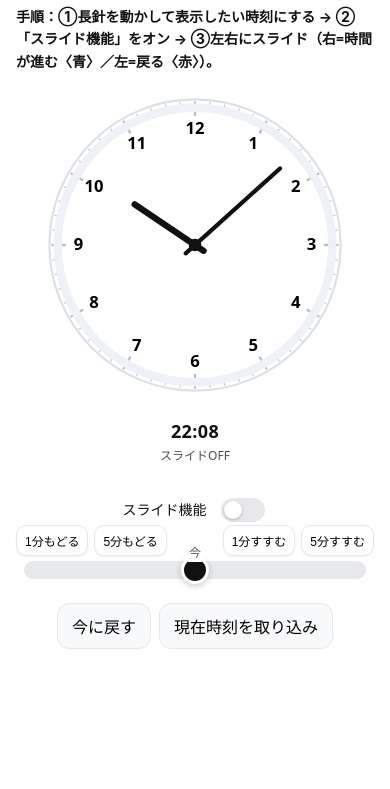
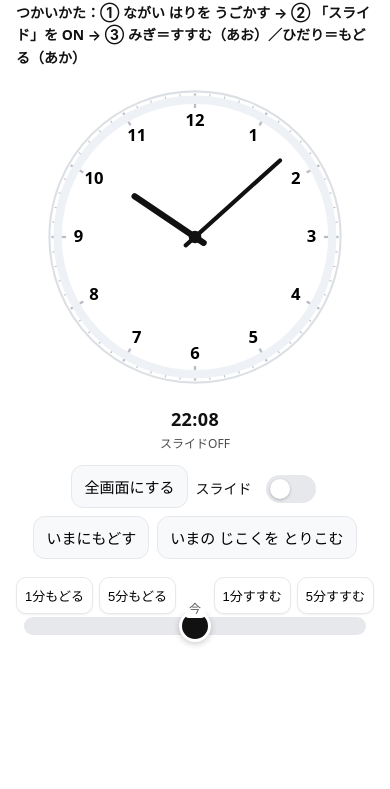
Before and after one commit to tkk-fk/tokei_mae-ato-, a plain HTML site: page index.html in a window 390 px wide. Shown: the part 55-844 px from the top of the page. Drawn offline with Linux system fonts and the light colour scheme.

Commit message:
Update index.html

```diff
--- a/index.html
+++ b/index.html
@@ -2,91 +2,103 @@
 <html lang="ja">
 <head>
   <meta charset="UTF-8" />
+  <!-- 連打ズーム対策：user-scalable は禁止せず、JS/CSSで二度タップ拡大を抑止します -->
   <meta name="viewport" content="width=device-width,initial-scale=1,viewport-fit=cover" />
-  <title>アナログ時計の読み方補助</title>
+  <title>いまからなんぷん？「◯ふんご／◯ふんまえ」が色でわかるアプリ</title>
   <style>
     :root{
       --bg:#fff; --fg:#111; --muted:#e6e8ec; --accent:#1e90ff; --accent2:#ff6b6b;
     }
     *{ box-sizing:border-box }
+    html,body{ height:100% }
     body{
       margin:0; color:var(--fg); background:var(--bg);
       font-family: system-ui,-apple-system,"Noto Sans JP","Hiragino Kaku Gothic ProN","Yu Gothic",sans-serif;
       line-height:1.6;
+      user-select:none; -webkit-user-select:none;
+      touch-action:manipulation;               /* 連打ズームを抑止（iOS/Android/Chrome） */
+      -webkit-text-size-adjust:100%;
+      overscroll-behavior:contain;             /* モバイルの引っ張り更新などを抑える */
     }
-    .container{ max-width:920px; margin:0 auto; padding:16px; display:grid; gap:16px; }
+    .container{ max-width:920px; margin:0 auto; padding:16px; display:grid; gap:12px; }
     h1{ margin:0; font-size:clamp(18px,4vw,28px) }
-    .guide{ margin:0; font-weight:700; font-size:clamp(14px,2.8vw,16px) }
+    .guide{
+      margin:0; font-weight:700; font-size:clamp(14px,3.4vw,18px);
+    }
 
     .clock-wrap{ display:grid; place-items:center; }
-    svg{ width:min(80vw,480px); height:auto; touch-action:none; }
+    svg{ width:min(80vw,480px); height:auto; touch-action:none; } /* ドラッグ操作優先 */
 
     .meta{ text-align:center }
     #digital{ font-size:clamp(18px,4vw,28px); font-weight:700; letter-spacing:.02em }
     .small{ font-size:12px; opacity:.75 }
 
-    .timebar{ padding:8px 0 24px; position:relative }
-    .range-wrap{ position:relative; padding:36px 8px 8px } /* 上にボタンを置くので少し余白を増やす */
+    .toolbar{
+      display:flex; flex-wrap:wrap; gap:8px; justify-content:center; align-items:center;
+    }
+    .btn{
+      padding:10px 14px; border-radius:12px; border:1px solid var(--muted);
+      background:#f8f9fb; cursor:pointer; font-size:16px;
+      touch-action:manipulation;
+    }
+    .btn:active{ transform:translateY(1px) }
+
+    .timebar{ padding:6px 0 20px; position:relative }
+    .range-wrap{ position:relative; padding:40px 8px 8px } /* 上に端ボタンを置くため余白 */
     .now-label{
-      position:absolute; left:50%; top:14px; transform:translateX(-50%);
+      position:absolute; left:50%; top:18px; transform:translateX(-50%);
       font-size:12px; color:#555; background:#fff; padding:0 4px; border-radius:4px; pointer-events:none;
     }
     input[type="range"]{
-      width:100%; appearance:none; height:12px; border-radius:999px; background:var(--muted); outline:none; margin:0;
+      width:100%; appearance:none; height:14px; border-radius:999px; background:var(--muted); outline:none; margin:0;
+      touch-action:manipulation;
     }
     /* WebKit */
     input[type="range"]::-webkit-slider-thumb{
-      appearance:none; width:28px; height:28px; border-radius:50%;
+      appearance:none; width:32px; height:32px; border-radius:50%;
       background:var(--fg); border:3px solid #fff; box-shadow:0 2px 6px rgba(0,0,0,.2); cursor:grab;
     }
     input[type="range"]:active::-webkit-slider-thumb{ cursor:grabbing }
     /* Firefox */
     input[type="range"]::-moz-range-thumb{
-      width:28px; height:28px; border-radius:50%; background:var(--fg); border:3px solid #fff; box-shadow:0 2px 6px rgba(0,0,0,.2);
+      width:32px; height:32px; border-radius:50%; background:var(--fg); border:3px solid #fff; box-shadow:0 2px 6px rgba(0,0,0,.2);
     }
-    input[type="range"]::-moz-range-track{ height:12px; background:transparent }
-
-    .controls{ display:flex; justify-content:center; gap:8px; flex-wrap:wrap; margin-top:8px }
-    button{
-      padding:10px 14px; border-radius:12px; border:1px solid var(--muted);
-      background:#f8f9fb; cursor:pointer; font-size:16px;
-    }
-    button:active{ transform:translateY(1px) }
+    input[type="range"]::-moz-range-track{ height:14px; background:transparent }
 
     .toggle{
-      display:flex; align-items:center; justify-content:center; gap:10px; margin-top:6px;
-      font-size:14px;
+      display:flex; align-items:center; justify-content:center; gap:10px; margin-top:6px; font-size:14px;
     }
-    .toggle input{ width:44px; height:24px; appearance:none; background:var(--muted); border-radius:999px; position:relative; outline:none; cursor:pointer; transition:.2s }
+    .toggle input{ width:50px; height:28px; appearance:none; background:var(--muted); border-radius:999px; position:relative; outline:none; cursor:pointer; transition:.2s; touch-action:manipulation }
     .toggle input::after{
-      content:""; position:absolute; top:3px; left:3px; width:18px; height:18px; border-radius:50%; background:#fff; box-shadow:0 1px 3px rgba(0,0,0,.25); transition:.2s;
+      content:""; position:absolute; top:4px; left:4px; width:20px; height:20px; border-radius:50%; background:#fff; box-shadow:0 1px 3px rgba(0,0,0,.25); transition:.2s;
     }
     .toggle input:checked{ background:#0ea5e9 }
-    .toggle input:checked::after{ left:23px }
+    .toggle input:checked::after{ left:26px }
 
-    /* スライダー端のボタングループ */
-    .edge-buttons{
-      position:absolute; top:0; display:flex; gap:6px;
-    }
+    /* スライダー端のボタングループ（タップしやすいサイズ） */
+    .edge-buttons{ position:absolute; top:0; display:flex; gap:6px }
     .edge-left{ left:0 }
     .edge-right{ right:0 }
     .edge-btn{
-      font-size:13px; padding:6px 10px; border-radius:10px; border:1px solid var(--muted); background:#fff; cursor:pointer;
+      font-size:14px; padding:8px 10px; border-radius:10px; border:1px solid var(--muted); background:#fff; cursor:pointer;
       box-shadow:0 1px 2px rgba(0,0,0,.06);
+      touch-action:manipulation;
     }
     .edge-btn:active{ transform:translateY(1px) }
 
     @media (max-width:520px){
       input[type="range"]{ height:18px }
-      .now-label{ top:18px }
-      .edge-btn{ font-size:12px; padding:6px 8px }
+      .now-label{ top:22px }
+      .edge-btn{ font-size:13px; padding:8px 8px }
+      .btn{ font-size:15px; padding:10px 12px }
     }
   </style>
 </head>
 <body>
-  <div class="container">
-    <h1>アナログ時計の読み方補助</h1>
-    <p class="guide">手順：①長針を動かして表示したい時刻にする → ②「スライド機能」をオン → ③左右にスライド（右=時間が進む〈青〉／左=戻る〈赤〉）。</p>
+  <div class="container" id="appRoot">
+    <h1>いまからなんぷん？</h1>
+    <!-- 子ども向けの短いガイド -->
+    <p class="guide"><strong>つかいかた：</strong>① ながい はりを うごかす → ② 「スライド」を ON → ③ みぎ＝すすむ（あお）／ひだり＝もどる（あか）</p>
 
     <div class="clock-wrap">
       <svg id="clock" viewBox="0 0 300 300" role="img" aria-label="学習用アナログ時計">
@@ -121,14 +133,19 @@
       <div id="offsetText" class="small">スライドOFF</div>
     </div>
 
-    <div class="timebar">
+    <div class="toolbar">
+      <button class="btn" id="fsBtn" aria-label="全画面切替">全画面にする</button>
       <div class="toggle">
-        <label for="slideToggle">スライド機能</label>
+        <label for="slideToggle">スライド</label>
         <input type="checkbox" id="slideToggle" aria-label="スライド機能のオンオフ">
       </div>
+      <button class="btn" id="resetNow">いまにもどす</button>
+      <button class="btn" id="syncToSystem">いまの じこくを とりこむ</button>
+    </div>
 
+    <div class="timebar">
       <div class="range-wrap">
-        <!-- 端のボタングループ -->
+        <!-- 端ボタン -->
         <div class="edge-buttons edge-left">
           <button class="edge-btn" id="btnBack1">1分もどる</button>
           <button class="edge-btn" id="btnBack5">5分もどる</button>
@@ -141,24 +158,46 @@
         <div class="now-label">今</div>
         <input id="slider" type="range" min="-720" max="720" step="1" value="0" aria-label="今からの時間のずれ（分）" disabled>
       </div>
-
-      <div class="controls">
-        <button id="resetNow">今に戻す</button>
-        <button id="syncToSystem">現在時刻を取り込み</button>
-      </div>
     </div>
   </div>
 
   <script>
     (() => {
-      // 「今」の基準（スライドON時に更新）。秒は切り捨て。
-      let baseNow = new Date(); baseNow.setSeconds(0,0);
-      // 基準からのずれ（分）
-      let offsetMin = 0;
-      // スライド機能フラグ
-      let slideEnabled = false;
+      // ===== 連打ズーム抑止（iOS/Android） =====
+      let lastTouchEnd = 0;
+      document.addEventListener('dblclick', e => { e.preventDefault(); }, {passive:false});
+      document.addEventListener('touchend', e => {
+        const now = Date.now();
+        if (now - lastTouchEnd <= 300) { e.preventDefault(); }
+        lastTouchEnd = now;
+      }, {passive:false});
 
-      // DOM
+      // ===== Fullscreen（各ブラウザ対応） =====
+      const fsBtn = document.getElementById('fsBtn');
+      function fsElement(){ return document.fullscreenElement || document.webkitFullscreenElement || document.msFullscreenElement; }
+      async function enterFS(){
+        const el = document.documentElement; // 画面全体を全画面に
+        if (el.requestFullscreen) await el.requestFullscreen();
+        else if (el.webkitRequestFullscreen) el.webkitRequestFullscreen();
+        else if (el.msRequestFullscreen) el.msRequestFullscreen();
+      }
+      function exitFS(){
+        if (document.exitFullscreen) document.exitFullscreen();
+        else if (document.webkitExitFullscreen) document.webkitExitFullscreen();
+        else if (document.msExitFullscreen) document.msExitFullscreen();
+      }
+      function updateFSBtn(){ fsBtn.textContent = fsElement() ? '全画面をやめる' : '全画面にする'; }
+      fsBtn.addEventListener('click', ()=> fsElement() ? exitFS() : enterFS());
+      document.addEventListener('fullscreenchange', updateFSBtn);
+      document.addEventListener('webkitfullscreenchange', updateFSBtn);
+      document.addEventListener('msfullscreenchange', updateFSBtn);
+      updateFSBtn();
+
+      // ===== 時計ロジック =====
+      let baseNow = new Date(); baseNow.setSeconds(0,0); // スライドON時に基準化
+      let offsetMin = 0;        // 基準からのずれ（分）
+      let slideEnabled = false; // スライド機能フラグ
+
       const clock = document.getElementById('clock');
       const ticksG = document.getElementById('ticks');
       const numsG  = document.getElementById('nums');
@@ -170,13 +209,12 @@
       const progressRing = document.getElementById('progressRing');
       const slideToggle = document.getElementById('slideToggle');
 
-      // ボタン
       const btnBack1 = document.getElementById('btnBack1');
       const btnBack5 = document.getElementById('btnBack5');
       const btnFwd1  = document.getElementById('btnFwd1');
       const btnFwd5  = document.getElementById('btnFwd5');
 
-      // 目盛りと数字
+      // 目盛り
       for (let i=0;i<60;i++){
         const a = (i/60)*2*Math.PI;
         const outer = 138; const inner = i%5===0 ? 124 : 130;
@@ -189,6 +227,7 @@
         line.setAttribute("stroke-width", i%5===0 ? 2.2 : 1);
         ticksG.appendChild(line);
       }
+      // 数字
       for (let h=1;h<=12;h++){
         const a = (h/12)*2*Math.PI, r = 112;
         const x = 150 + Math.sin(a)*r, y = 150 - Math.cos(a)*r + 5;
@@ -202,10 +241,7 @@
       }
 
       function clamp(v,min,max){ return Math.min(max, Math.max(min,v)); }
-
-      function getDisplayTime(){
-        return new Date(baseNow.getTime() + offsetMin*60000);
-      }
+      function getDisplayTime(){ return new Date(baseNow.getTime() + offsetMin*60000); }
 
       function render(){
         const t = getDisplayTime();
@@ -229,7 +265,6 @@
             offsetText.textContent = `${formatHM(-offsetMin)}前`;
           }
           progressRing.style.display = "inline";
-          // 外周リング：方向は offsetMin の符号で決定
           const baseMinDeg = (new Date(baseNow)).getMinutes()*6;
           updateProgressRingSigned(baseMinDeg, offsetMin);
         }
@@ -243,25 +278,22 @@
         return `${hh}時間${mm}分`;
       }
 
-      // スライダーの片側色付け（中央=今）。右=青、左=赤。動かした分だけ色を塗る。
+      // スライダートラックの色（右=青／左=赤）
       function updateSliderStyle(){
         const min = Number(slider.min), max = Number(slider.max), val = Number(slider.value);
         const percent = (val - min) * 100 / (max - min);
         const center  = (0   - min) * 100 / (max - min);
 
-        const disableUI = !slideEnabled;
-        slider.disabled = disableUI;
+        slider.disabled = !slideEnabled;
 
-        if(disableUI){
+        if(!slideEnabled){
           slider.style.background = '#e6e8ec';
           return;
         }
-
         if(val === 0){
           slider.style.background = `linear-gradient(90deg,#e6e8ec 0%,#e6e8ec 100%)`;
           return;
         }
-
         if(val > 0){
           const p = Math.max(percent, center);
           slider.style.background = `linear-gradient(90deg,
@@ -283,19 +315,17 @@
         }
       }
 
-      // 外周リング：offsetMin の符号で方向を固定し、角度は分差×6°（最大359.9°）
+      // 外周リング：offsetMin の符号で方向を固定
       function updateProgressRingSigned(baseMinDeg, offsetMin){
         const sign = offsetMin >= 0 ? 1 : -1;
-        const deg = Math.min(Math.abs(offsetMin) * 6, 359.9); // 360°は弧が描けないため少し小さく
+        const deg = Math.min(Math.abs(offsetMin) * 6, 359.9);
         if(deg === 0){ progressRing.setAttribute('d',''); return; }
-
         const start = baseMinDeg - 90;
         const end   = baseMinDeg + sign*deg - 90;
         const d = describeArc(150,150,132, start, end);
         progressRing.setAttribute('d', d);
         progressRing.setAttribute('stroke', sign>=0 ? 'var(--accent)' : 'var(--accent2)');
       }
-
       function polarToCartesian(cx,cy,r,deg){
         const rad = deg*Math.PI/180;
         return {x: cx + r*Math.cos(rad), y: cy + r*Math.sin(rad)};
@@ -310,7 +340,7 @@
         return `M ${s.x} ${s.y} A ${r} ${r} 0 ${large} ${sweep} ${e.x} ${e.y}`;
       }
 
-      // スライド端ボタンの動き（ONのときのみ反応）
+      // 端ボタン（スライドON時のみ）
       function nudge(mins){
         if(!slideEnabled) return;
         const min = Number(slider.min), max = Number(slider.max);
@@ -329,31 +359,26 @@
         render();
       });
 
-      // トグル：ONにした瞬間の表示時刻を「今」に固定（センター=0に再セット）
+      // スライドON：その時の表示時刻を基準化
       slideToggle.addEventListener('change', (e)=>{
         slideEnabled = e.target.checked;
         if(slideEnabled){
-          baseNow = getDisplayTime(); // 現在表示中の時刻を基準化
+          baseNow = getDisplayTime();
           baseNow.setSeconds(0,0);
-          offsetMin = 0; // センターに戻す
+          offsetMin = 0;
         }
         render();
       });
 
-      // 「今に戻す」＝オフセットを0へ（基準は維持）
+      // ボタン
       document.getElementById('resetNow').addEventListener('click', ()=>{
-        offsetMin = 0;
-        render();
+        offsetMin = 0; render();
+      });
+      document.getElementById('syncToSystem').addEventListener('click', ()=>{
+        baseNow = new Date(); baseNow.setSeconds(0,0); offsetMin = 0; render();
       });
 
-      // 「現在時刻を取り込み」＝システム時刻を基準に
-      document.getElementById('syncToSystem').addEventListener('click', ()=>{
-        baseNow = new Date(); baseNow.setSeconds(0,0);
-        offsetMin = 0;
-        render();
-      });
-
-      // 長針ドラッグ（スライドON/OFF共通。ONのときは色も連動）
+      // 長針ドラッグ
       let dragging = false;
       let prevMinIdx = null; // 0..59
       handMin.addEventListener('pointerdown', e=>{
@@ -364,16 +389,15 @@
       });
       window.addEventListener('pointermove', e=>{
         if(!dragging) return;
-        const ang = pointerAngle(e);                 // 12時=0, 時計回りで増加
-        const newIdx = Math.round(ang / 6) % 60;     // 分インデックス
-        let diff = newIdx - prevMinIdx;              // -59..+59
-        if(diff > 30)  diff -= 60;                   // 連続回転補正
+        const ang = pointerAngle(e);
+        const newIdx = Math.round(ang / 6) % 60;
+        let diff = newIdx - prevMinIdx;
+        if(diff > 30)  diff -= 60;
         if(diff < -30) diff += 60;
-
         offsetMin = clamp(offsetMin + diff, Number(slider.min), Number(slider.max));
         prevMinIdx = newIdx;
         render();
-      });
+      }, {passive:true});
       window.addEventListener('pointerup', ()=>{ dragging=false; handMin.style.cursor='grab'; prevMinIdx=null; });
       window.addEventListener('pointercancel', ()=>{ dragging=false; handMin.style.cursor='grab'; prevMinIdx=null; });
 
@@ -387,7 +411,6 @@
         return deg;
       }
 
-      // 初期描画
       render();
     })();
   </script>
```
